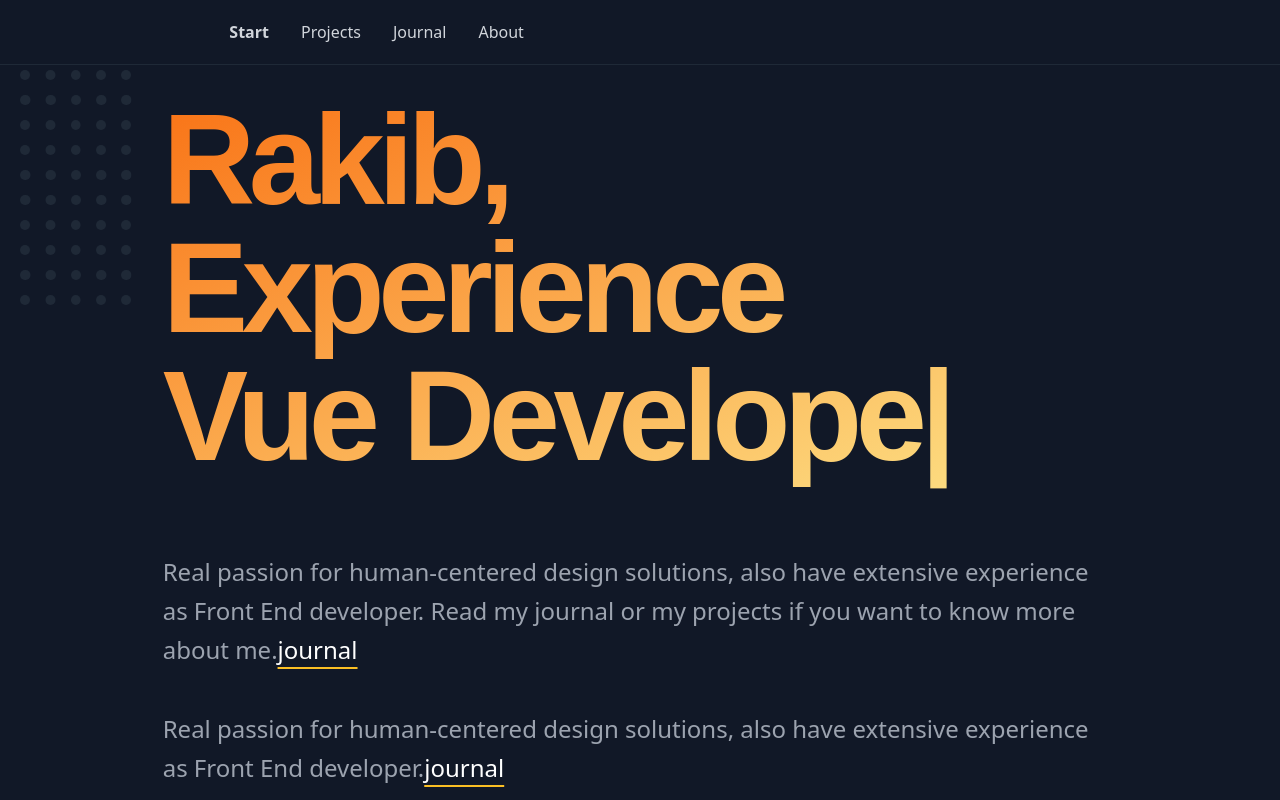
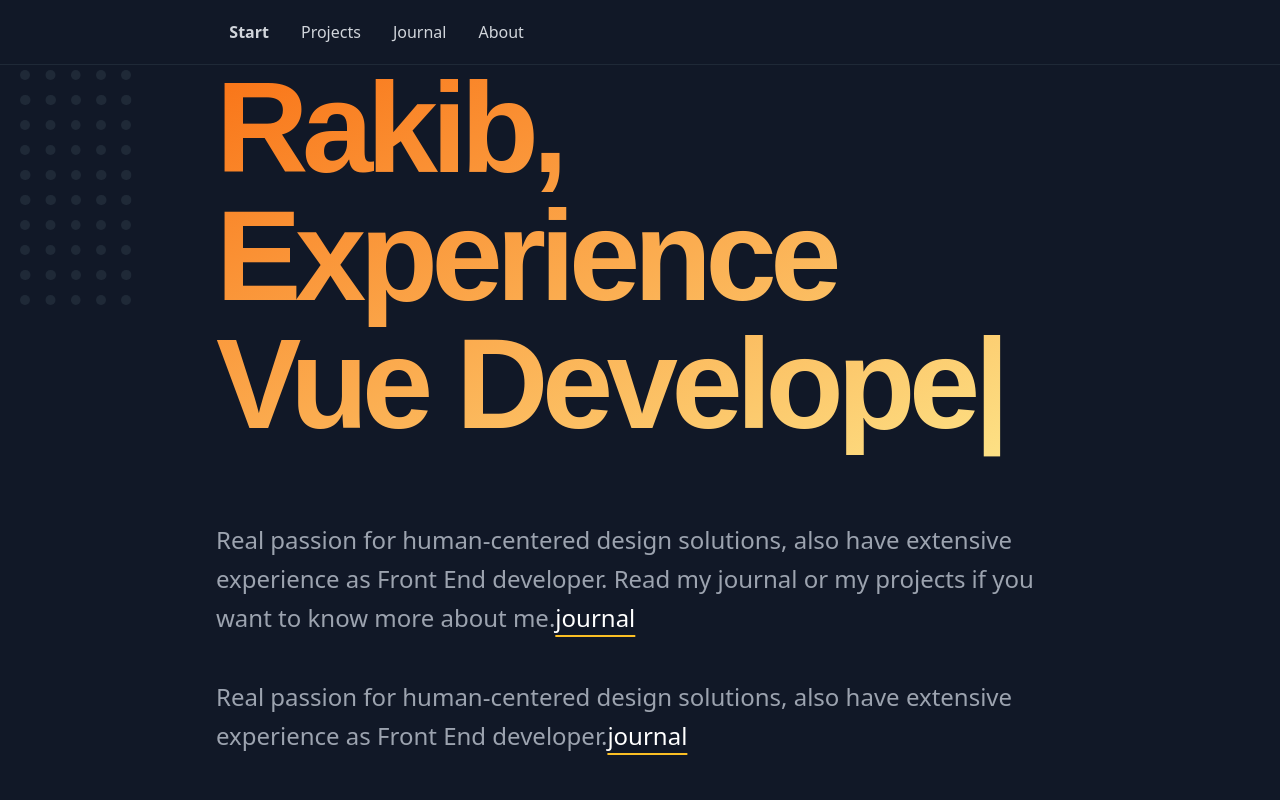
Before and after one commit to rakibsarowar/react-project-10, a React (Vite) app: page / in a window 1280 px wide. Shown: the top 800 px of the page. Built offline with nearby package versions, Linux system fonts and the light colour scheme; a web font is replaced by a local one.

Commit message:
working with full page

```diff
--- a/src/components/Blogs.jsx
+++ b/src/components/Blogs.jsx
@@ -3,7 +3,7 @@
 
 const Blogs = () => {
     return (
-        <div className='bg-white'>
+        <div className='bg-slate-100'>
             <div className="container mx-auto px-5 pt-0 mb-10 md:pt-0 md:mb-24">
                 <div className="grid grid-cols-12 gap-4">
                     <div className="col-span-12 px-0 sm:col-start-1 sm:col-span-12 sm:px-0 lg:col-start-1 lg:col-span-8 lg:px-0 xl:col-span-6 xl:col-start-3 2xl:col-span-6 2xl:col-start-3">
--- a/src/components/Hero.jsx
+++ b/src/components/Hero.jsx
@@ -12,7 +12,7 @@
       typeSpeed: 100,
       backSpeed: 100,
       backDelay: 1000,
-      loop:true
+      loop: true
     });
 
     return () => {
@@ -22,7 +22,13 @@
   }, []);
 
   return (
-    <div className="h-screen w-10/12 px-14 mx-auto max-w-screen-xl pt-24">
+
+    <>
+
+      <div className="container mx-auto pt-0 mb-16 md:pt-16 md:mb-20 sm font-sans relative">
+        <div className="grid grid-cols-12 gap-4">
+          <div className="col-span-12 px-0 sm:col-start-1 sm:col-span-12 sm:px-0 lg:col-start-1 lg:col-span-12 lg:px-0 xl:col-span-8 xl:col-start-3 2xl:col-span-8 2xl:col-start-3">
+            <div>
               <h1 className="text-6xl lg:text-9xl md:text-7xl font-semibold tracking-tighter text-gray-700 mb-11 md:mb-14 pb-4 md:pb-4 bg-gradient-to-br from-orange-500 to-amber-200 text-transparent bg-clip-text text-left font-link">
 
                 Rakib,<br />
@@ -40,6 +46,12 @@
                 </p>
               </div>
             </div>
+          </div>
+        </div>
+      </div>
+
+
+    </>
   );
 };
 
--- a/src/components/Layout/Main.jsx
+++ b/src/components/Layout/Main.jsx
@@ -5,7 +5,6 @@
 import Thank from "./Thank";
 import Footer from "../Footer";
 import Blogs from "../Blogs";
-
 const Main = () => {
     return (
         <div className="bg-gray-900 ">
```
Lines whose indentation alone changed are shown as unchanged.
